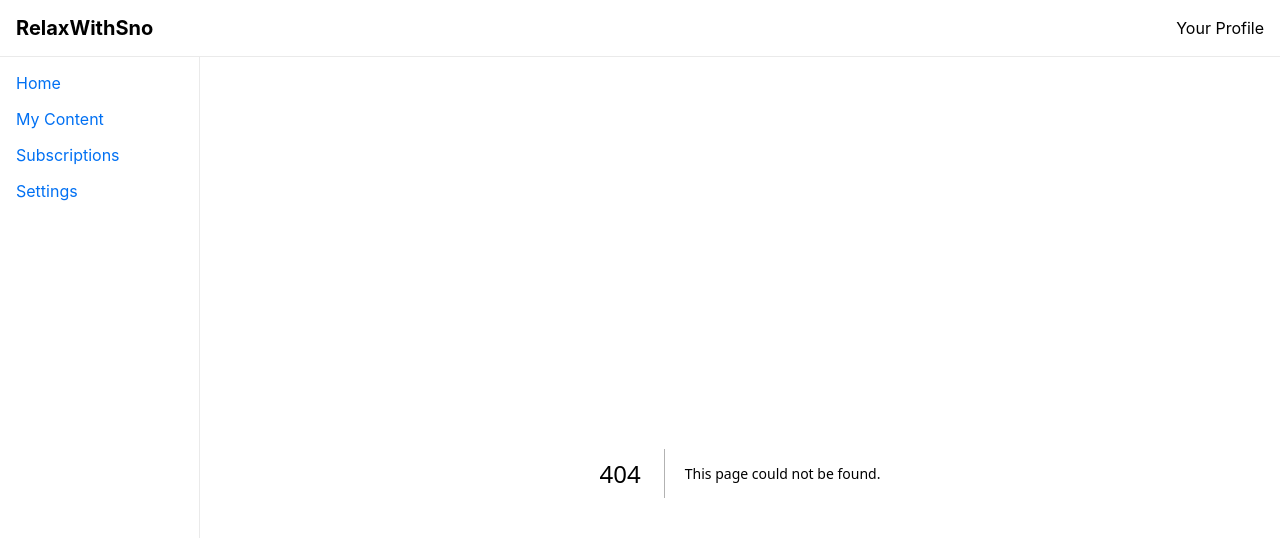
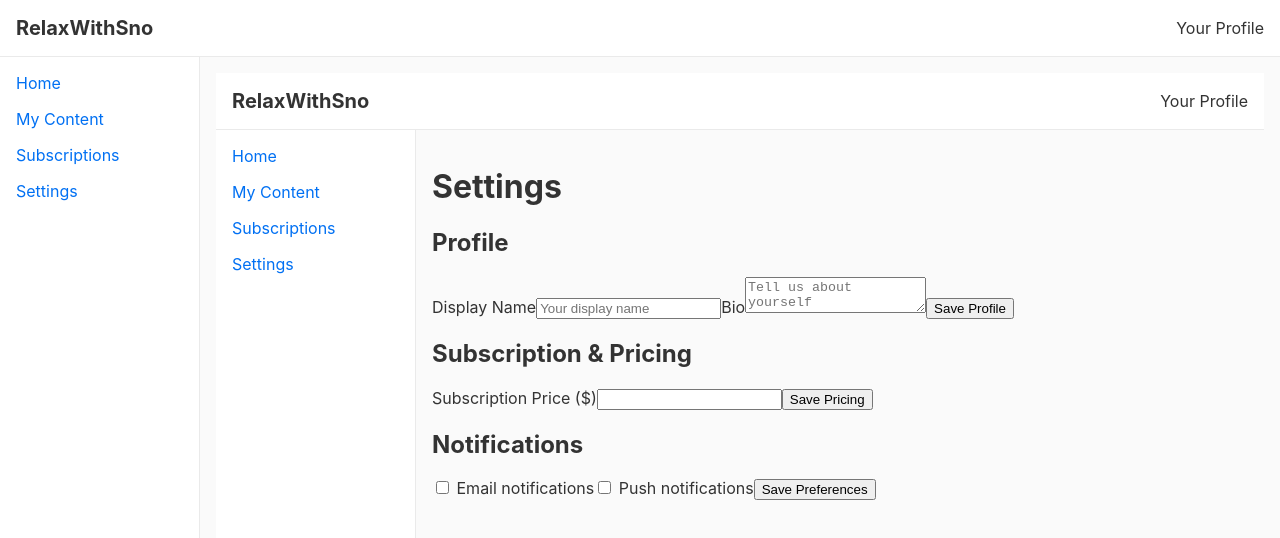
Before and after one commit to snozone94/relaxwithsno, a Next.js app: page /settings in a window 1280 px wide. Before the commit this address had no page. Shown: the top 538 px of the page. Built offline with nearby package versions, Linux system fonts and the light colour scheme.

Commit message:
Add settings page with profile, pricing, and notification sections

```diff
--- /dev/null
+++ b/pages/settings.tsx
@@ -0,0 +1,56 @@
+import React from 'react';
+import Layout from '../components/Layout';
+
+/*
+ * Settings page for RelaxWithSno
+ *
+ * This page provides a simple skeleton for user settings inspired by
+ * platforms like OnlyFans and Fanbase. It includes sections for
+ * editing a user profile, configuring subscription pricing, and
+ * adjusting notification preferences. These controls are purely
+ * presentational and do not perform any real actions; they serve
+ * as placeholders for future integration with backend services.
+ */
+
+export default function Settings() {
+  return (
+    <Layout>
+      <div className="settings">
+        <h1>Settings</h1>
+        {/* Profile section */}
+        <section className="settings-section">
+          <h2>Profile</h2>
+          <label htmlFor="displayName">Display Name</label>
+          <input
+            id="displayName"
+            type="text"
+            placeholder="Your display name"
+          />
+          <label htmlFor="bio">Bio</label>
+          <textarea id="bio" placeholder="Tell us about yourself" />
+          <button>Save Profile</button>
+        </section>
+
+        {/* Subscription and pricing section */}
+        <section className="settings-section">
+          <h2>Subscription & Pricing</h2>
+          <label htmlFor="price">Subscription Price ($)</label>
+          <input id="price" type="number" min="0" step="0.01" />
+          <button>Save Pricing</button>
+        </section>
+
+        {/* Notification preferences section */}
+        <section className="settings-section">
+          <h2>Notifications</h2>
+          <label>
+            <input type="checkbox" /> Email notifications
+          </label>
+          <label>
+            <input type="checkbox" /> Push notifications
+          </label>
+          <button>Save Preferences</button>
+        </section>
+      </div>
+    </Layout>
+  );
+}
```
